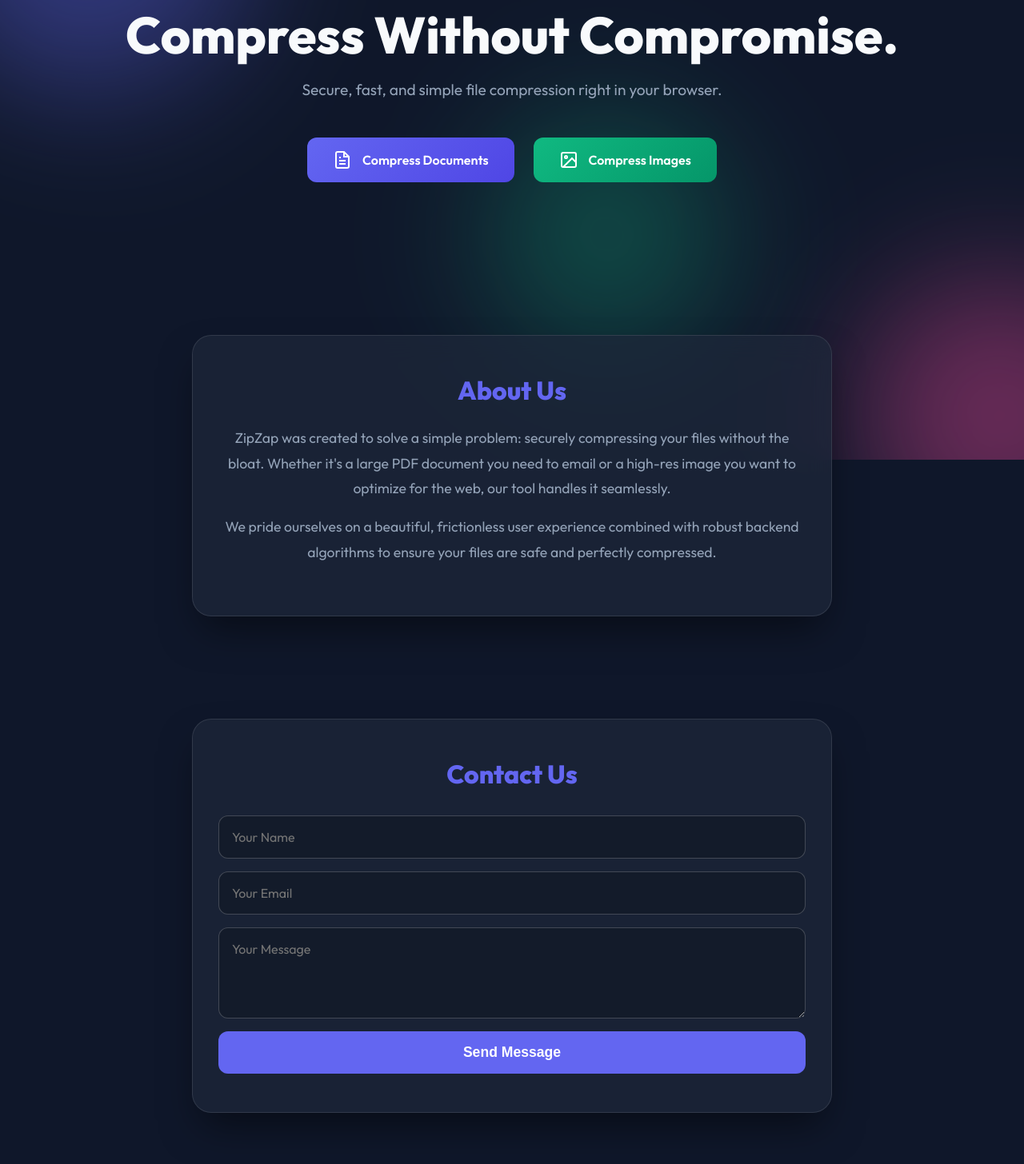
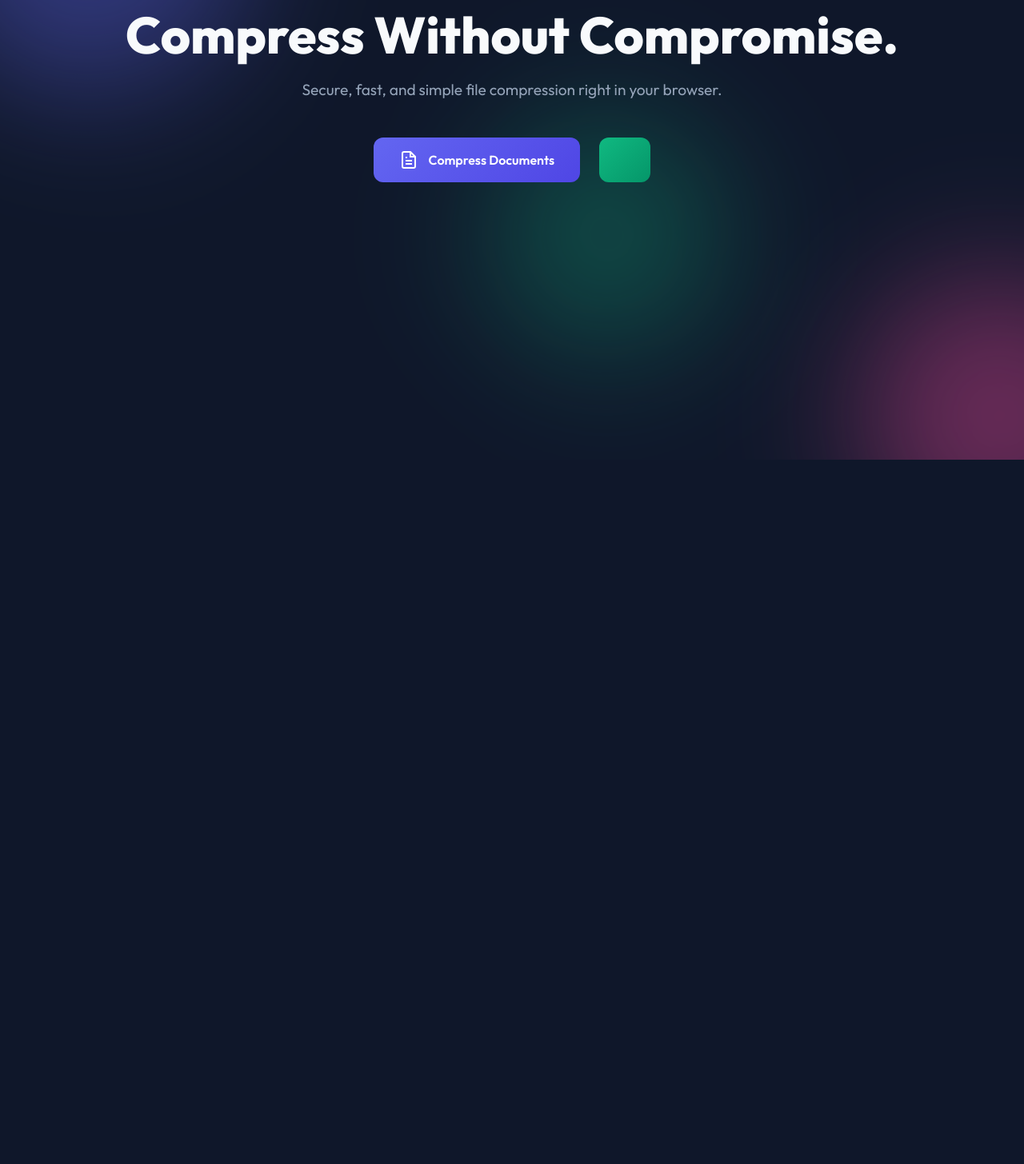
Before and after one commit to hammadurrehmantariq/ZIPZAP-Compressor, a website: page public/index.html in a window 1280 px wide. Shown: the part 225-1681 px from the top of the page at 80% size. After the commit the page ends 800 px from the top, so only its background shows below. Drawn offline with Linux system fonts and the light colour scheme.

Commit message:
Update index.html

```diff
--- a/public/index.html
+++ b/public/index.html
@@ -20,10 +20,8 @@
             <a href="index.html" class="active">Home</a>
             <a href="image.html">Images</a>
             <a href="document.html">Documents</a>
-            <a href="admin.html">Database</a>
         </ul>
     </nav>
-
     <main class="landing-container">
         <!-- Hero Section -->
         <section class="hero" id="home">
@@ -35,33 +33,3 @@
                     Compress Documents
                 </a>
                 <a href="image.html" class="primary-btn secondary-style">
-                    <svg viewBox="0 0 24 24" width="24" height="24" fill="none" stroke="currentColor" stroke-width="2"><rect x="3" y="3" width="18" height="18" rx="2" ry="2"></rect><circle cx="8.5" cy="8.5" r="1.5"></circle><polyline points="21 15 16 10 5 21"></polyline></svg>
-                    Compress Images
-                </a>
-            </div>
-        </section>
-
-        <!-- About Section -->
-        <section class="about-section" id="about">
-            <div class="glass-card">
-                <h2>About Us</h2>
-                <p>ZipZap was created to solve a simple problem: securely compressing your files without the bloat. Whether it's a large PDF document you need to email or a high-res image you want to optimize for the web, our tool handles it seamlessly.</p>
-                <p>We pride ourselves on a beautiful, frictionless user experience combined with robust backend algorithms to ensure your files are safe and perfectly compressed.</p>
-            </div>
-        </section>
-
-        <!-- Contact Section -->
-        <section class="contact-section" id="contact">
-            <div class="glass-card">
-                <h2>Contact Us</h2>
-                <form class="contact-form" onsubmit="event.preventDefault(); alert('Message sent successfully!');">
-                    <input type="text" placeholder="Your Name" required>
-                    <input type="email" placeholder="Your Email" required>
-                    <textarea placeholder="Your Message" rows="4" required></textarea>
-                    <button type="submit" class="submit-btn">Send Message</button>
-                </form>
-            </div>
-        </section>
-    </main>
-</body>
-</html>
```
